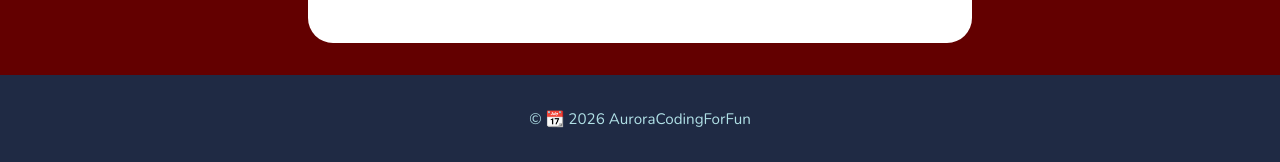
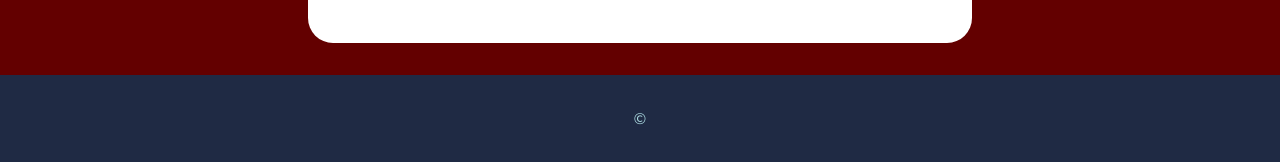
Before and after one commit to AuroraCodingForFun/BlogSite, a Jekyll site: the page built from _posts/2026-10-10-FirstPost.md, in a window 1280 px wide. Shown: the part 1254-1416 px from the top of the page. Built offline with Jekyll 4.4.1, drawn with Linux system fonts in a browser that asks for light colours.

Commit message:
Update footer copyright message
Removed the year from the footer copyright message.

```diff
--- a/_layouts/posts.html
+++ b/_layouts/posts.html
@@ -127,7 +127,7 @@ aside.laterale {
     </main>
 
     <footer>
-      &copy; 📆 {{ site.time | date: "%Y" }} AuroraCodingForFun
+      &copy;
     </footer>
     <script>
     function toggleLaterale(btn) {
```
